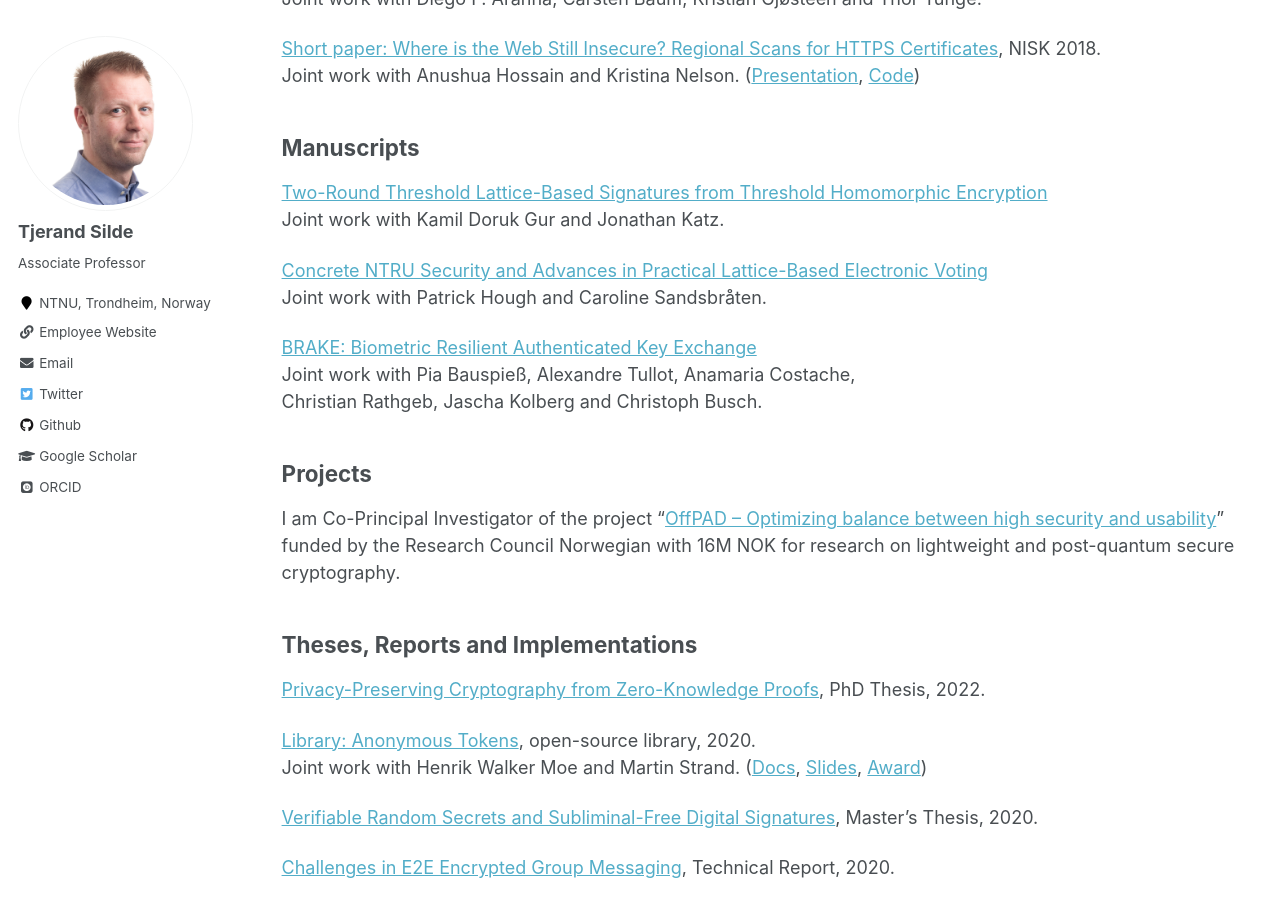
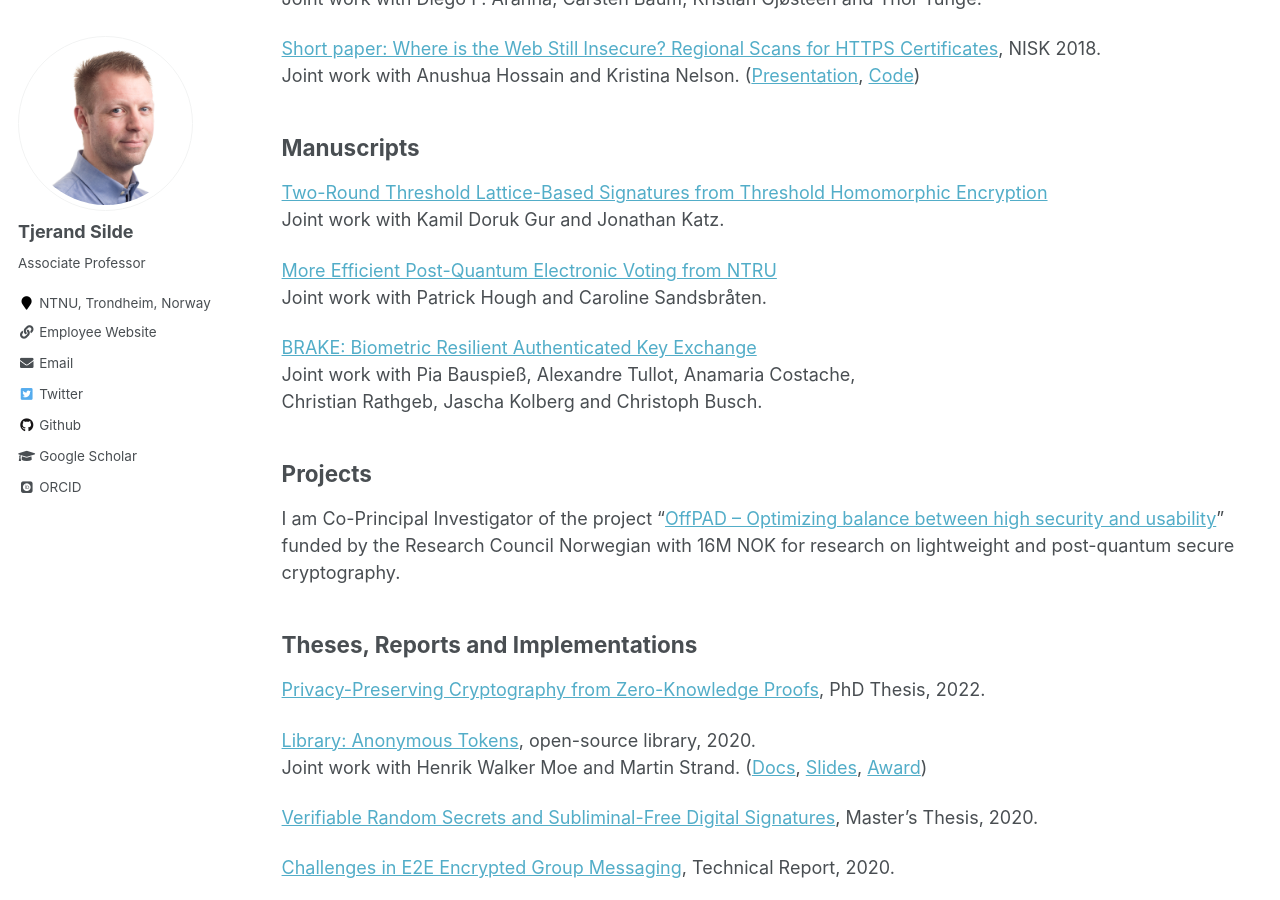
Before and after one commit to tjesi/tjesi.github.io, a Jekyll site: the page built from _pages/research.md, in a window 1280 px wide and 900 px high, scrolled down 764 px. Built offline with Jekyll 4.4.1, drawn with Linux system fonts in a browser that asks for light colours; some web fonts are replaced.

Commit message:
Update research.md

```diff
--- a/_pages/research.md
+++ b/_pages/research.md
@@ -35,7 +35,7 @@
 [Two-Round Threshold Lattice-Based Signatures from Threshold Homomorphic Encryption](https://eprint.iacr.org/2023/1318)
 Joint work with Kamil Doruk Gur and Jonathan Katz.
 
-[Concrete NTRU Security and Advances in Practical Lattice-Based Electronic Voting](https://eprint.iacr.org/2023/933)
+[More Efficient Post-Quantum Electronic Voting from NTRU](https://eprint.iacr.org/2023/933)
 Joint work with Patrick Hough and Caroline Sandsbråten.
 
 [BRAKE: Biometric Resilient Authenticated Key Exchange](https://eprint.iacr.org/2022/1408)
```
